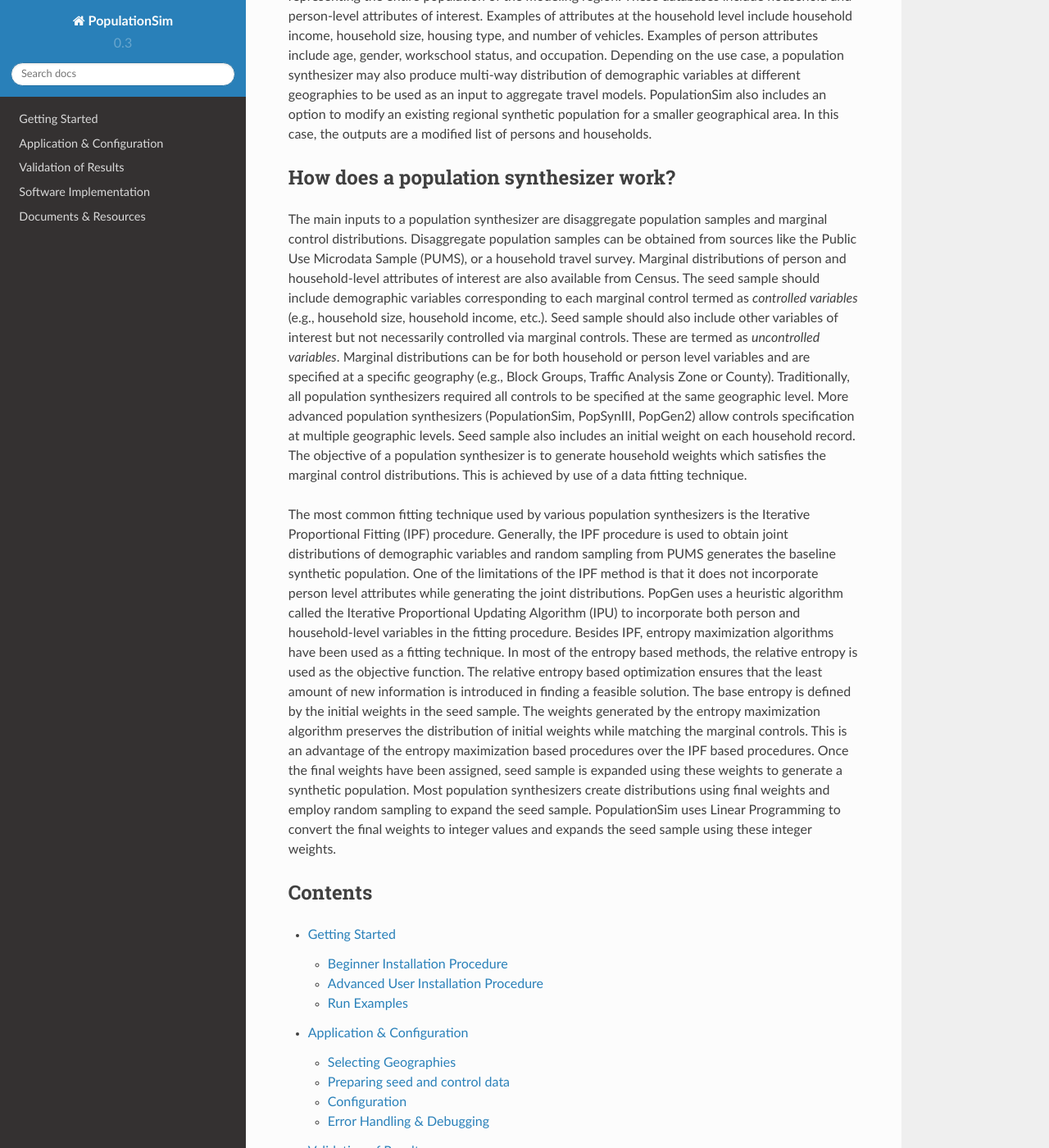
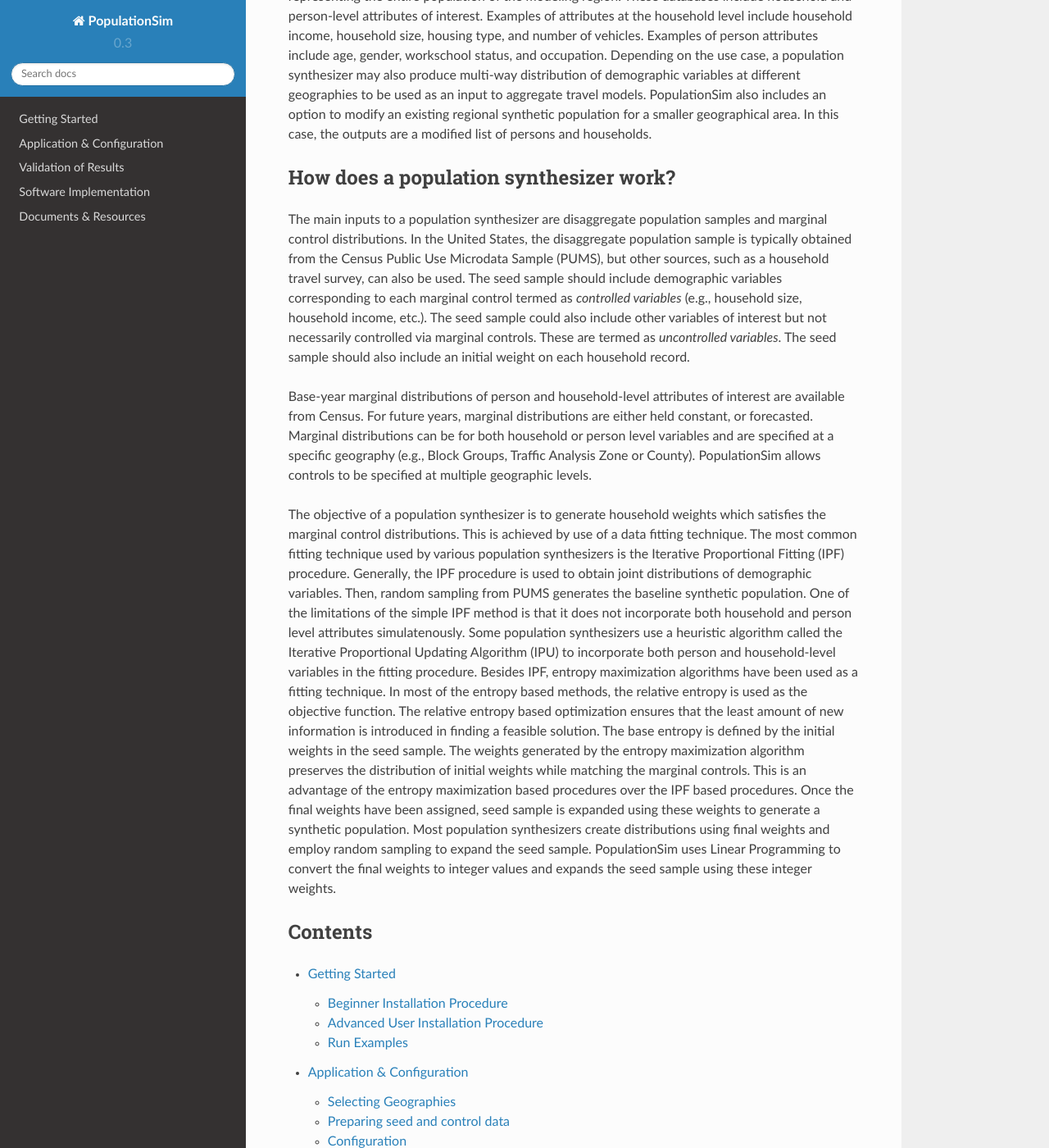
Before and after one commit to ActivitySim/populationsim, a Sphinx documentation site: the page built from docs/index.rst, in a window 1280 px wide and 1400 px high, scrolled down 720 px. Shown: the whole window at 82% size. Built offline with Sphinx 7.4.7 and the Read the Docs theme 2.0.0, drawn with Linux system fonts in a browser that asks for light colours.

Commit message:
updated text

```diff
--- a/docs/index.rst
+++ b/docs/index.rst
@@ -33,24 +33,18 @@ modify an existing regional synthetic population for a smaller geographical area
 How does a population synthesizer work?
 ---------------------------------------
 The main inputs to a population synthesizer are disaggregate population samples and marginal control
-distributions. Disaggregate population samples can be obtained from sources like the Public Use Microdata Sample (PUMS), or a household travel survey. Marginal distributions of
-person and household-level attributes of interest are also available from Census. The seed sample should
+distributions. In the United States, the disaggregate population sample is typically obtained from the Census Public Use Microdata Sample (PUMS), but other sources, such as a household travel survey, can also be used. The seed sample should
 include demographic variables corresponding to each marginal control termed as *controlled variables* (e.g.,
-household size, household income, etc.). Seed sample should also include other variables of interest but not
-necessarily controlled via marginal controls. These are termed as *uncontrolled variables*. Marginal
-distributions can be for both household or person level variables and are specified at a specific
-geography (e.g., Block Groups, Traffic Analysis Zone or County). Traditionally, all population synthesizers
-required all controls to be specified at the same geographic level. More advanced population synthesizers
-(PopulationSim, PopSynIII, PopGen2) allow controls specification at multiple geographic levels. Seed sample
-also includes an initial weight on each household record. The objective of a population synthesizer is to
+household size, household income, etc.). The seed sample could also include other variables of interest but not
+necessarily controlled via marginal controls. These are termed as *uncontrolled variables*. The seed sample should also include an initial weight on each household record.
+
+Base-year marginal distributions of person and household-level attributes of interest are available from Census. For future years, marginal distributions are either held constant, or forecasted.  Marginal distributions can be for both household or person level variables and are specified at a specific geography (e.g., Block Groups, Traffic Analysis Zone or County). PopulationSim allows controls to be specified at multiple geographic levels.
+
+The objective of a population synthesizer is to
 generate household weights which satisfies the marginal control distributions. This is achieved by use of
-a data fitting technique.
-
-The most common fitting technique used by various population synthesizers is the Iterative Proportional
-Fitting (IPF) procedure. Generally, the IPF procedure is used to obtain joint distributions of demographic
-variables and random sampling from PUMS generates the baseline synthetic population. One of the limitations
-of the IPF method is that it does not incorporate person level attributes while generating the joint
-distributions. PopGen uses a heuristic algorithm called the Iterative Proportional Updating Algorithm (IPU)
+a data fitting technique. The most common fitting technique used by various population synthesizers is the Iterative Proportional Fitting (IPF) procedure. Generally, the IPF procedure is used to obtain joint distributions of demographic
+variables. Then, random sampling from PUMS generates the baseline synthetic population. One of the limitations
+of the simple IPF method is that it does not incorporate both household and person level attributes simulatenously. Some population synthesizers use a heuristic algorithm called the Iterative Proportional Updating Algorithm (IPU)
 to incorporate both person and household-level variables in the fitting procedure. Besides IPF, entropy
 maximization algorithms have been used as a fitting technique. In most of the entropy based methods,
 the relative entropy is used as the objective function. The relative entropy based optimization ensures
```
